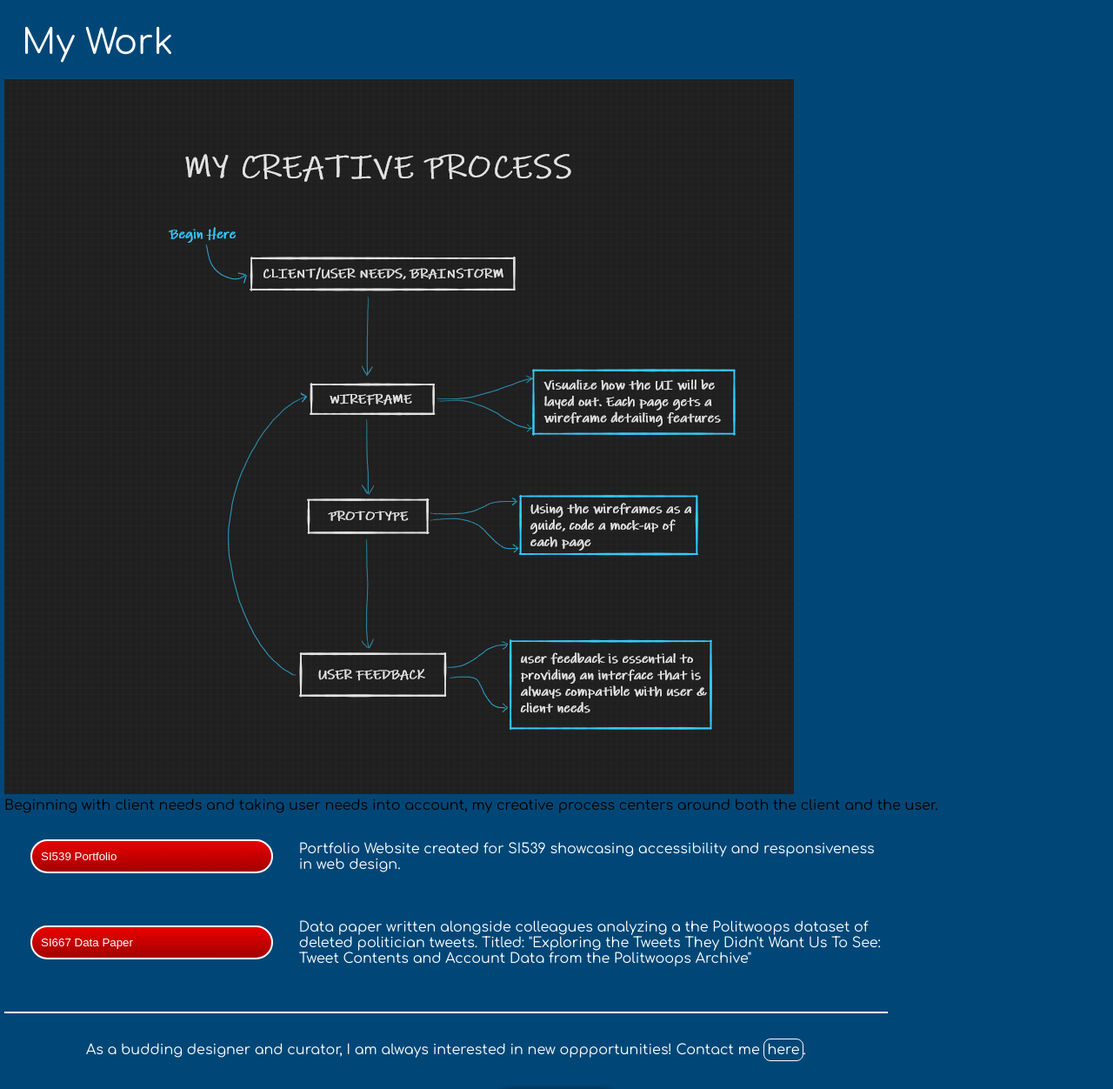
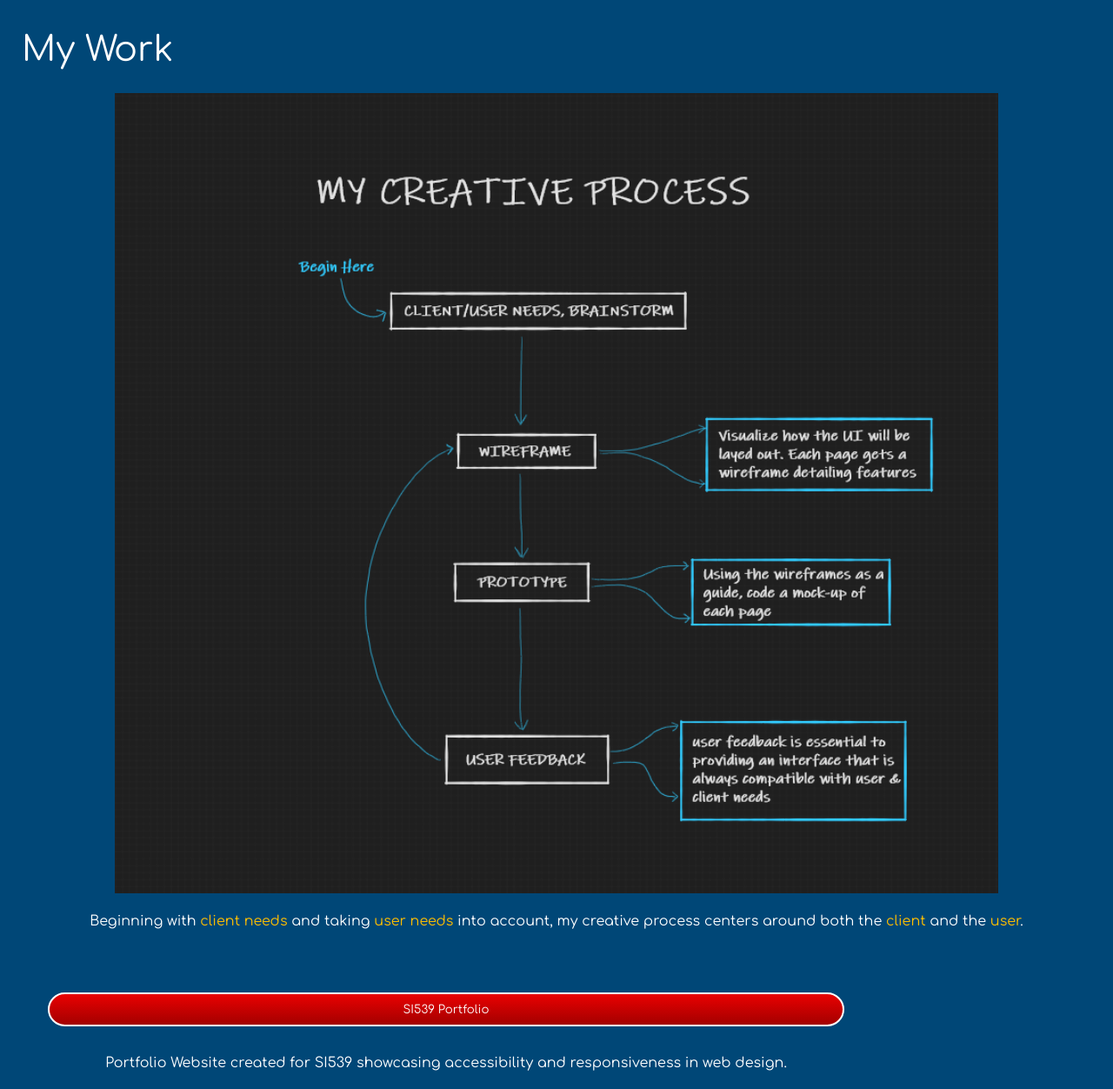
Before and after one commit to svilag/portfolio, a plain HTML site: page work.html in a window 1280 px wide. Shown: the part 92-1344 px from the top of the page at 87% size. Drawn offline with Linux system fonts and the light colour scheme.

Commit message:
Add files via upload

```diff
--- /dev/null
+++ b/css/resume.css
@@ -0,0 +1,170 @@
+html{
+    color: #00274C;
+    padding: 5px;
+}
+
+body{
+    display: grid;
+    grid-template-columns: 1fr 1fr 1fr 1fr 1fr;
+    grid-template-rows: auto;
+    line-height: 1.5;
+}
+
+h1{
+    font-size: 20px;
+    padding: 5px;
+    grid-column: 1 / 4;
+    border-bottom: 2px solid;
+    display: grid;
+    align-items: center;
+}
+
+h2{
+    font-size: 18px;
+}
+
+#contact{
+    border-bottom: 2px solid;
+    padding: 5px;
+    grid-column: 4 / 6;
+    display: flex;
+    flex-direction: row;
+    align-items: center;
+    justify-content: space-evenly;
+}
+
+#contact ul{
+    display: flex;
+    flex-direction: row;
+    align-items: center;
+    justify-content: space-evenly;
+}
+
+#contact li{
+    padding-right: 5px;
+}
+
+
+#edu{
+    grid-column: 5 / 6;
+    grid-row: 2 / 4;
+    padding: 5px;
+}
+
+#edu h2{
+    font-size: 16px;
+}
+
+#msi{
+    border-bottom: 1px solid;
+    padding-bottom: 5px;
+}
+
+#bs{
+    border-bottom: 1px solid;
+    padding-bottom: 5px;
+}
+
+h3{
+    padding: 5px 0;
+    font-size: 14px;
+}
+
+li{
+    font-size: 12px;
+}
+
+#courses{
+    grid-column: 1 / 5;
+    grid-row: 2 / 6;
+    padding: 5px;
+    border-right: 2px solid;
+}
+
+#courses ul{
+    border-bottom: 1px solid;
+    padding: 5px;
+}
+
+
+#skills{
+    grid-column: 5 / 6;
+    grid-row: 5 / 8;
+    padding: 5px;
+}
+
+#gen-skills{
+    border-bottom: 1px solid;
+    padding-bottom: 5px;
+}
+
+#pc-skills{
+    border-bottom: 1px solid;
+    padding-bottom: 5px;
+}
+
+
+
+#exp{
+    padding: 5px;
+    grid-column: 1 / 5;
+    border-right: 2px solid;
+}
+
+#exp ul{
+    border-bottom: 1px solid;
+    padding-bottom: 5px;
+    display: flex;
+    flex-flow: row wrap;
+    justify-content: space-between;
+}
+
+
+
+#volunteer{
+    grid-column: 1 / 5;
+    grid-row: 7 / 9;
+    padding: 5px;
+    border-right: 2px solid;
+}
+
+#volunteer ul{
+    border-bottom: 1px solid;
+    padding-bottom: 5px;
+    display: flex;
+    flex-flow: row wrap;
+    justify-content: space-between;
+}
+
+
+
+#leader{
+    grid-column: 1 / 5;
+    grid-row: 9 / 10;
+    padding: 5px;
+    border-right: 2px solid;
+}
+
+#leader ul{
+    border-bottom: 1px solid;
+    padding-bottom: 5px;
+    display: flex;
+    flex-flow: row wrap;
+    justify-content: space-between;
+}
+
+
+#awards{
+    grid-column: 1 / 5;
+    padding: 5px;
+    border-right: 2px solid;
+}
+
+.award{
+    border-bottom: 1px solid;
+    padding-bottom: 5px;
+}
+
+#last{
+    padding-bottom: 5px;
+}
--- a/css/style.css
+++ b/css/style.css
@@ -7,6 +7,10 @@ body{
     font-family: "Comfortaa", sans-serif;
 }
 
+button{
+    font-family: "Comfortaa", sans-serif;
+    text-align: center;
+}
 
 /* * a{
     color: white;
@@ -486,7 +490,6 @@ main{
 /* work */
 
 /*  */
-
 #workbg{
     background-color: #004777;
 }
@@ -499,36 +502,64 @@ main{
     background-image: linear-gradient(#A30000,#A30000);
 }
 
+.work{
+    line-height: 1.5;
+}
+
 #work-h{
     color: white;
     font-size: 40px;
     padding: 20px;
 }
 
+.process{
+    display: flex;
+    flex-flow: column wrap;
+    justify-items: center;
+    align-items: center;
+    color: white;
+}
+
+.process img{
+    width: 80%;
+}
+
+#creative-desc{
+    padding: 20px;
+    text-align: center;
+}
+
+.create{
+    color: #FFBF00;
+}
+
 .workcont{
     display: grid;
-    grid-template-columns: 1fr 2fr;
-    grid-template-rows: 1fr 1fr;
+    grid-template-columns: 1fr;
+    grid-template-rows: auto;
+    padding: 20px;
+    text-align: center;
 }
 
 #si539{
-    grid-column: 1 / 2;
+    grid-column: 1 / 3;
 }
 
 #si539-desc{
-    grid-column: 2 / -1;
+    grid-column: 1 / 3;
+    grid-row: 2 / 3;
     color: white;
     align-self: center;
 }
 
 #si667{
-    grid-column: 1 / 2;
-    grid-row: 2 / 3;
+    grid-column: 1 / 3;
+    grid-row: 3 / 4;
 }
 
 #si667-desc{
-    grid-column: 2 / -1;
-    grid-row: 2 / 3;
+    grid-column: 1 / 3;
+    grid-row: 4 / 5;
     color: white;
     align-self: center;
 }
@@ -539,7 +570,7 @@ main{
     padding: 10px;
     color: white;
     display: flex;
-    text-align: center;
+    justify-content: center;
     align-items: center;
     margin: 30px;
     background-image: linear-gradient(#e90101,#A30000);
```
